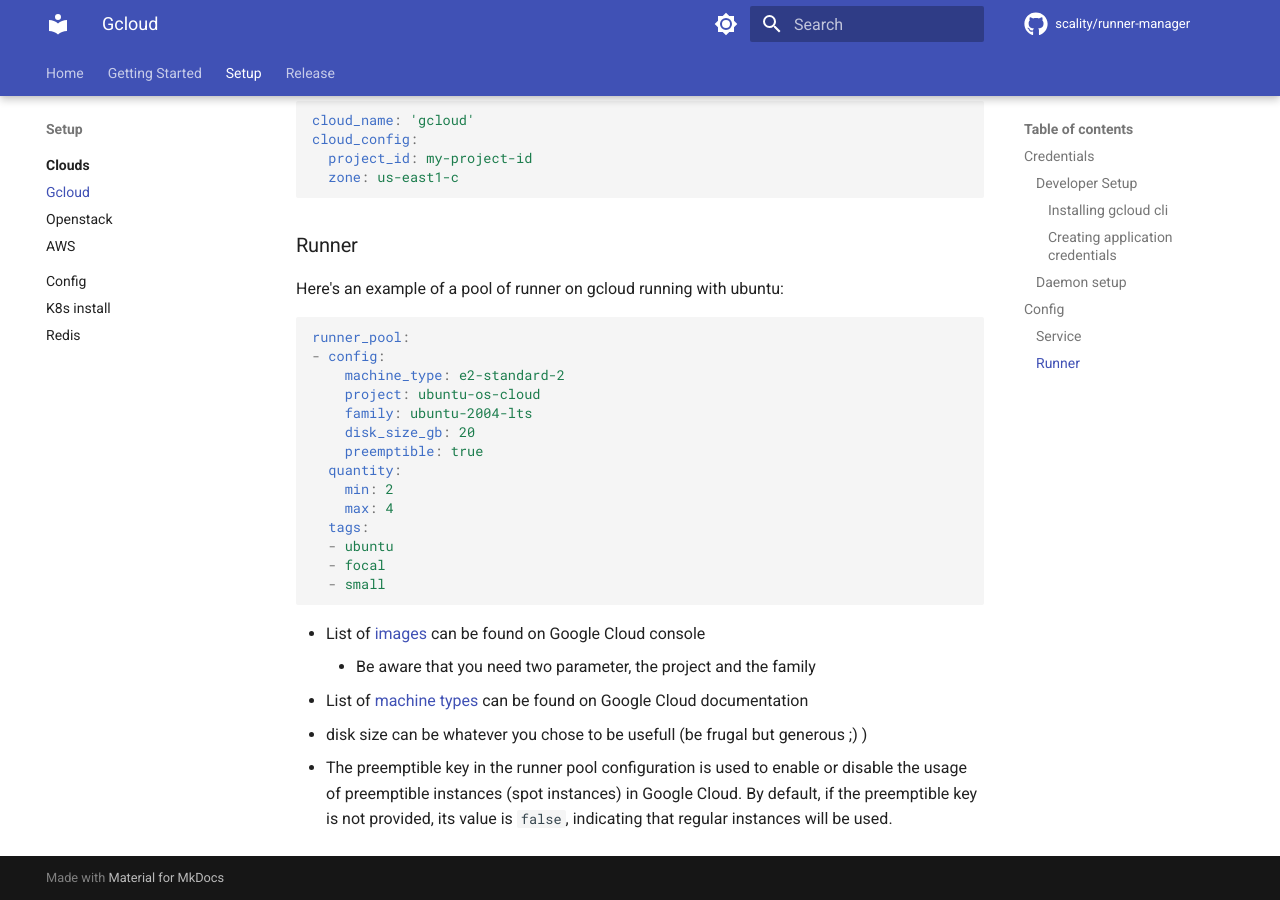
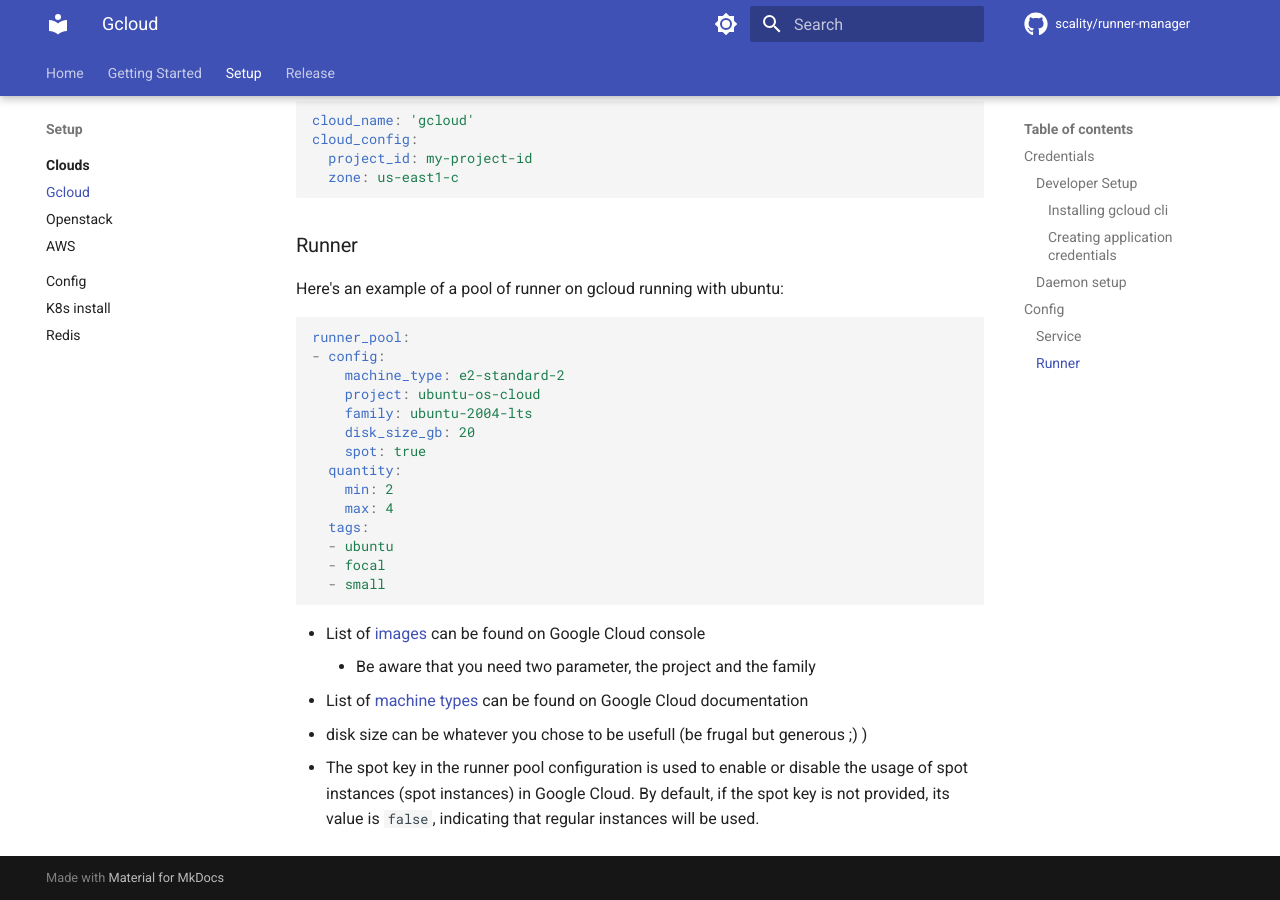
Before and after one commit to scality/runner-manager, an MkDocs documentation site: the page built from docs/setup/clouds/gcloud.md, in a window 1280 px wide and 900 px high, scrolled down 1501 px. Built offline with MkDocs 1.6.1 and Material for MkDocs 9.7.7, drawn with Linux system fonts in a browser that asks for light colours; comment, search, counter and statistics services are not loaded.

Commit message:
[PTFE-376] ✨ Switch GCP runners to spot instances

```diff
--- a/docs/setup/clouds/gcloud.md
+++ b/docs/setup/clouds/gcloud.md
@@ -69,7 +69,7 @@
     project: ubuntu-os-cloud
     family: ubuntu-2004-lts
     disk_size_gb: 20
-    preemptible: true
+    spot: true
   quantity:
     min: 2
     max: 4
@@ -83,9 +83,9 @@
     * Be aware that you need two parameter, the project and the family
 * List of [machine types] can be found on Google Cloud documentation
 * disk size can be whatever you chose to be usefull (be frugal but generous ;) )
-* The preemptible key in the runner pool configuration is used to enable or disable the
-usage of preemptible instances (spot instances) in Google Cloud. By default, if
-the preemptible key is not provided, its value is `false`, indicating that regular
+* The spot key in the runner pool configuration is used to enable or disable the
+usage of spot instances (spot instances) in Google Cloud. By default, if
+the spot key is not provided, its value is `false`, indicating that regular
 instances will be used.
 
 [images]: https://console.cloud.google.com/compute/images?tab=images&project=scality-devl
```
Also changed, not shown: 2 other files.
